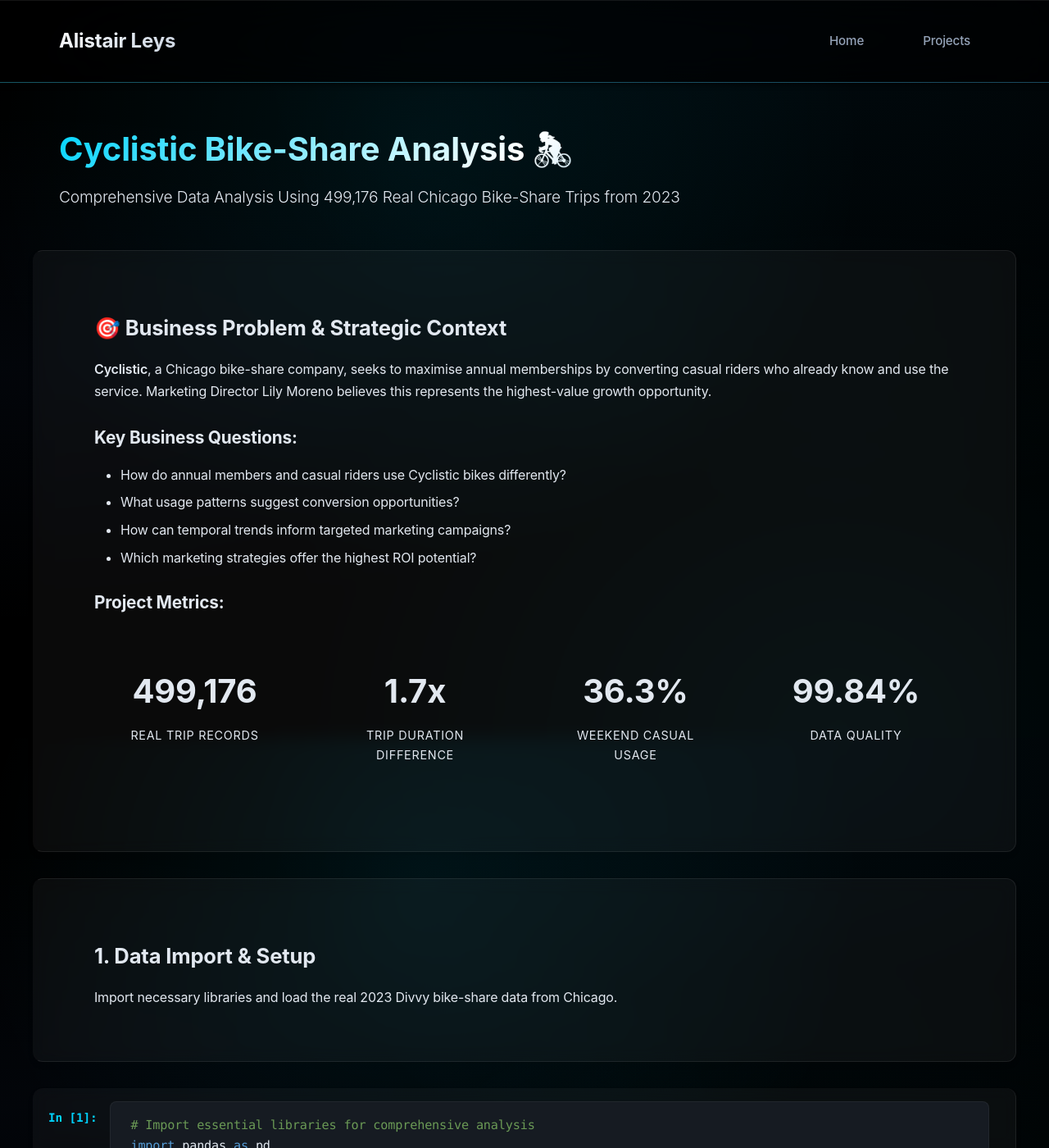
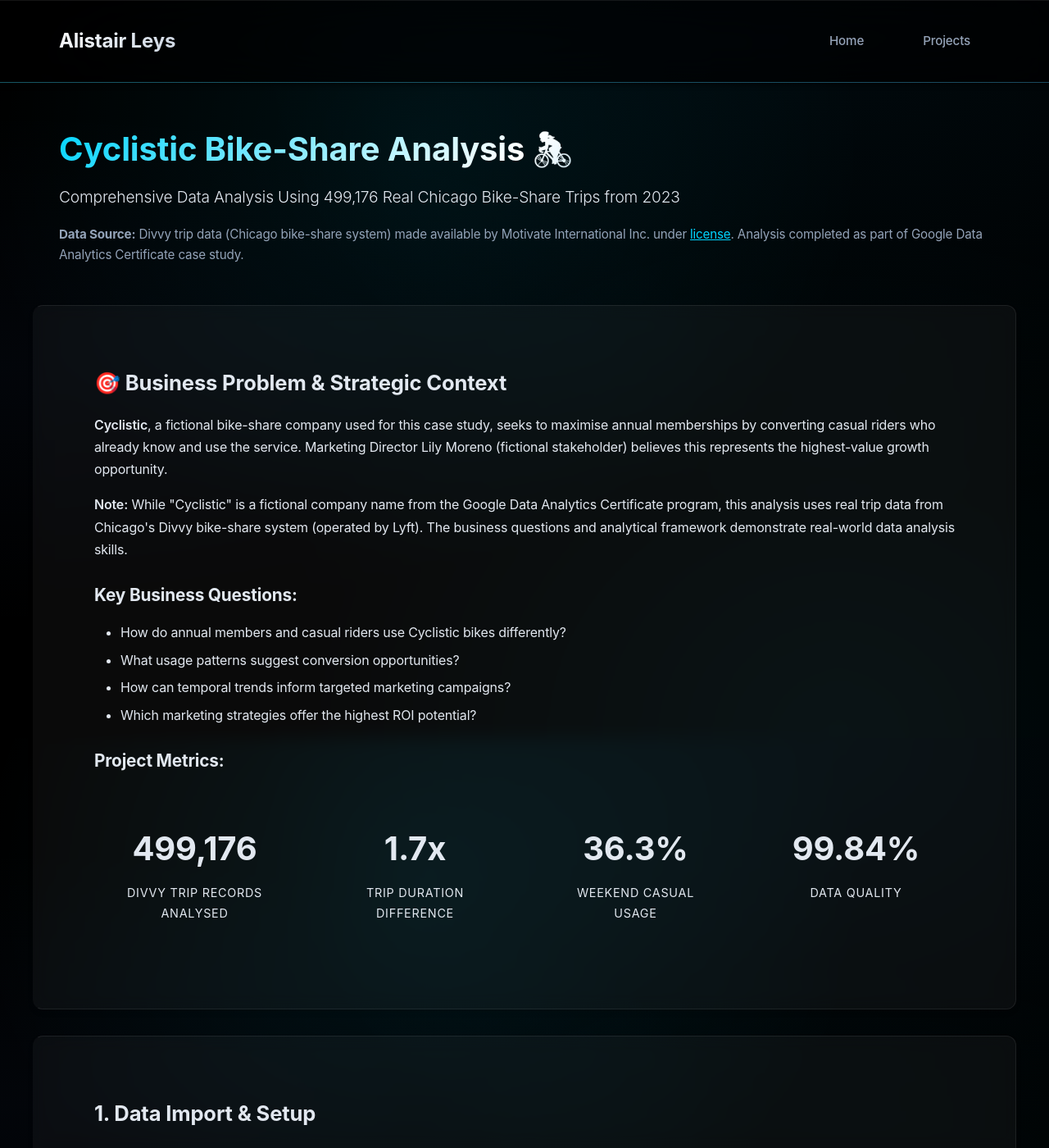
Before and after one commit to AlistairLeys/alistairleys.github.io, a Jekyll site: the page projects/cyclistic/index.html, which Jekyll copies as it is, in a window 1280 px wide and 1400 px high. Shown: the whole window at 82% size. Built offline with Jekyll 4.4.1, drawn with Linux system fonts in a browser that asks for light colours; nearby versions of some CDN libraries; some of the changed text lies outside the part shown.

Commit message:
Add proper citations to Cyclistic project
- Add Motivate International Inc. data source citation with license link
- Clarify 'Cyclistic' is fictional company from Google Data Analytics Certificate
- Add note that analysis uses real Divvy trip data from Chicago
- Update 'Real Trip Records'  'Divvy Trip Records Analysed' for accuracy
- Remove redundant 'Real' labels from chart titles and headings
- Add industry benchmark disclaimer to revenue projections
- Link to divvybikes.com for pricing source verification
- Improve academic rigor and transparency

```diff
--- a/projects/cyclistic/index.html
+++ b/projects/cyclistic/index.html
@@ -806,6 +806,7 @@
         <div class="notebook-header">
             <h1 class="notebook-title">Cyclistic Bike-Share Analysis 🚴‍♀️</h1>
             <p class="notebook-subtitle">Comprehensive Data Analysis Using 499,176 Real Chicago Bike-Share Trips from 2023</p>
+            <p style="margin-top: 1rem; font-size: 0.95rem; color: var(--text-muted);"><strong>Data Source:</strong> Divvy trip data (Chicago bike-share system) made available by Motivate International Inc. under <a href="https://www.divvybikes.com/data-license-agreement" target="_blank" style="color: var(--accent-primary);">license</a>. Analysis completed as part of Google Data Analytics Certificate case study.</p>
         </div>
 
         <!-- Markdown Cell: Business Problem Statement -->
@@ -813,7 +814,9 @@
             <div class="jp-Editor">
                 <h2>🎯 Business Problem & Strategic Context</h2>
 
-                <p><strong>Cyclistic</strong>, a Chicago bike-share company, seeks to maximise annual memberships by converting casual riders who already know and use the service. Marketing Director Lily Moreno believes this represents the highest-value growth opportunity.</p>
+                <p><strong>Cyclistic</strong>, a fictional bike-share company used for this case study, seeks to maximise annual memberships by converting casual riders who already know and use the service. Marketing Director Lily Moreno (fictional stakeholder) believes this represents the highest-value growth opportunity.</p>
+
+                <p><strong>Note:</strong> While "Cyclistic" is a fictional company name from the Google Data Analytics Certificate program, this analysis uses real trip data from Chicago's Divvy bike-share system (operated by Lyft). The business questions and analytical framework demonstrate real-world data analysis skills.</p>
 
                 <h3>Key Business Questions:</h3>
                 <ul>
@@ -827,7 +830,7 @@
                 <div class="key-metrics">
                     <div class="metric-card">
                         <div class="metric-value">499,176</div>
-                        <div class="metric-label">Real Trip Records</div>
+                        <div class="metric-label">Divvy Trip Records Analysed</div>
                     </div>
                     <div class="metric-card">
                         <div class="metric-value">1.7x</div>
@@ -849,7 +852,7 @@
         <div class="jp-Cell jp-MarkdownCell">
             <div class="jp-Editor">
                 <h2>1. Data Import & Setup</h2>
-                <p>Import necessary libraries and load the real 2023 Divvy bike-share data from Chicago.</p>
+                <p>Import necessary libraries and load the 2023 Divvy bike-share data from Chicago (provided by Motivate International Inc.).</p>
             </div>
         </div>
 
@@ -882,14 +885,14 @@
                 <div class="jp-InputPrompt">In [2]:</div>
                 <div class="jp-CodeMirrorEditor">
                     <div class="jp-Editor">
-                        <pre><code><span class="comment"># Load the real Divvy data</span>
+                        <pre><code><span class="comment"># Load the Divvy data</span>
 <span class="keyword">def</span> <span class="function">load_real_data</span>():
-    <span class="string">"""Load the real Divvy data from 2023"""</span>
-    <span class="keyword">print</span>(<span class="string">"Loading real Cyclistic data from 2023..."</span>)
+    <span class="string">"""Load the Divvy trip data from 2023"""</span>
+    <span class="keyword">print</span>(<span class="string">"Loading Cyclistic data from 2023..."</span>)
 
     <span class="keyword">try</span>:
         df = pd.read_csv(<span class="string">'cyclistic_trips_2023.csv'</span>)
-        <span class="keyword">print</span>(<span class="string">f"✅ Loaded {len(df):,} real trips from Chicago Divvy system"</span>)
+        <span class="keyword">print</span>(<span class="string">f"✅ Loaded {len(df):,} trips from Chicago Divvy system"</span>)
         <span class="keyword">return</span> df
     <span class="keyword">except</span> FileNotFoundError:
         <span class="keyword">print</span>(<span class="string">"❌ Real data file not found."</span>)
@@ -931,7 +934,7 @@
                 <div class="jp-CodeMirrorEditor">
                     <div class="jp-Editor">
                         <pre><code><span class="keyword">def</span> <span class="function">clean_and_process_data</span>(df):
-    <span class="string">"""Clean and process the real Divvy data"""</span>
+    <span class="string">"""Clean and process the Divvy data"""</span>
     <span class="keyword">print</span>(<span class="string">"Cleaning and processing real data..."</span>)
 
     <span class="comment"># Remove rows with missing critical data</span>
@@ -1075,7 +1078,7 @@
 bars = plt.bar(avg_duration.index, avg_duration.values,
                color=colors, alpha=<span class="number">0.8</span>, edgecolor=<span class="string">'black'</span>, linewidth=<span class="number">1</span>)
 
-plt.title(<span class="string">'Average Trip Duration by User Type\nReal Chicago Divvy Data (2023)'</span>,
+plt.title(<span class="string">'Average Trip Duration by User Type\nChicago Divvy Data (2023)'</span>,
           fontsize=<span class="number">16</span>, fontweight=<span class="string">'bold'</span>, pad=<span class="number">20</span>)
 plt.xlabel(<span class="string">'User Type'</span>, fontsize=<span class="number">12</span>)
 plt.ylabel(<span class="string">'Average Duration (minutes)'</span>, fontsize=<span class="number">12</span>)
@@ -1115,7 +1118,7 @@
 
 ax = weekly_data.plot(kind=<span class="string">'bar'</span>, color=colors, alpha=<span class="number">0.8</span>,
                      edgecolor=<span class="string">'black'</span>, linewidth=<span class="number">1</span>)
-plt.title(<span class="string">'Weekly Usage Patterns by User Type\nReal Chicago Divvy Data (2023)'</span>,
+plt.title(<span class="string">'Weekly Usage Patterns by User Type\nChicago Divvy Data (2023)'</span>,
           fontsize=<span class="number">16</span>, fontweight=<span class="string">'bold'</span>, pad=<span class="number">20</span>)
 plt.xlabel(<span class="string">'Day of Week'</span>, fontsize=<span class="number">12</span>)
 plt.ylabel(<span class="string">'Number of Trips'</span>, fontsize=<span class="number">12</span>)
@@ -1221,7 +1224,7 @@
 
 season_data.plot(kind=<span class="string">'bar'</span>, figsize=(<span class="number">12</span>, <span class="number">6</span>),
                 color=[<span class="string">'#2E86AB'</span>, <span class="string">'#A23B72'</span>], alpha=<span class="number">0.8</span>)
-plt.title(<span class="string">'Seasonal Usage Patterns\nReal Chicago Divvy Data (2023)'</span>,
+plt.title(<span class="string">'Seasonal Usage Patterns\nChicago Divvy Data (2023)'</span>,
           fontweight=<span class="string">'bold'</span>, fontsize=<span class="number">14</span>)
 plt.xlabel(<span class="string">'Season'</span>, fontweight=<span class="string">'bold'</span>)
 plt.ylabel(<span class="string">'Number of Trips'</span>, fontweight=<span class="string">'bold'</span>)
@@ -1407,7 +1410,7 @@
                     <li><strong>Savings potential:</strong> $349.58 per 100 rides vs. casual pricing</li>
                 </ul>
 
-                <p><em>Source: Official Divvy pricing (divvybikes.com), 2023</em></p>
+                <p><em>Source: Official Divvy pricing (<a href="https://www.divvybikes.com" target="_blank">divvybikes.com</a>), 2023</em></p>
 
                 <h4>📚 Understanding Conversion Rates (For Non-Technical Audience):</h4>
                 <div style="background: rgba(46, 134, 171, 0.08); padding: 20px; border-left: 4px solid #2E86AB; margin: 20px 0; border-radius: 8px;">
@@ -1523,7 +1526,9 @@
                     <li><strong>Weekend Warrior:</strong> $782K (5,434 conversions × $143.90)</li>
                 </ol>
 
-                <p><strong>Key Economic Insight:</strong> With real Divvy pricing ($4.93/casual ride vs $143.90 annual), break-even is only 29 rides/year - making conversion highly valuable!</p>
+                <p><strong>Key Economic Insight:</strong> With Divvy pricing ($4.93/casual ride vs $143.90 annual), break-even is only 29 rides/year - making conversion highly valuable!</p>
+
+                <p><em>Note: Revenue projections use industry-standard conversion rate benchmarks (5-12%) applied to actual trip data. See METHODOLOGY_EXPLAINED.md for detailed assumptions.</em></p>
 
                 <h3>📋 Recommended 90-Day Implementation Plan:</h3>
 
@@ -1568,7 +1573,7 @@
                     <li><strong>Pandas:</strong> Data manipulation and transformation</li>
                     <li><strong>NumPy:</strong> Numerical computations</li>
                     <li><strong>Matplotlib & Seaborn:</strong> Statistical visualisations</li>
-                    <li><strong>Real Data Source:</strong> Chicago Divvy bike-share system (499,176 analysed trips from 2023)</li>
+                    <li><strong>Data Source:</strong> Divvy bike-share trip data (Chicago, 2023) from Motivate International Inc. - 499,176 trips analysed</li>
                 </ul>
 
                 <h3>Methodology:</h3>
```
Also changed, not shown: other parts of projects/cyclistic/index.html (+3 -3 lines).
